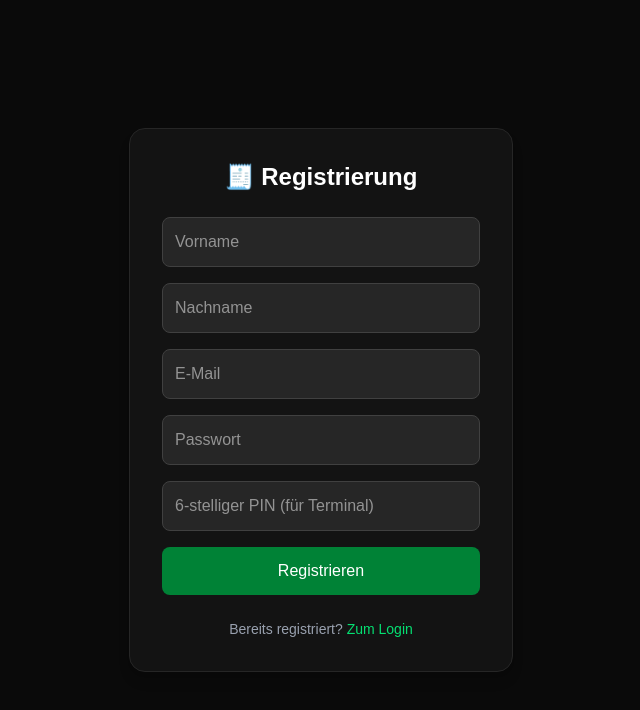
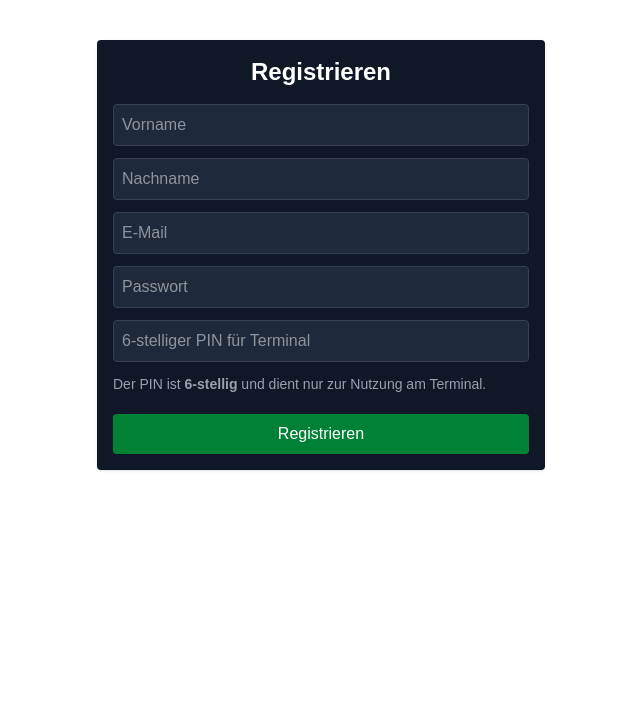
Before and after one commit to StefGyr/TSV-Loscherd-Herren-Getraenke, a Next.js app: page /register in a window 1280 px wide. Shown: the top 710 px of the page, without its empty margins (319-959 px from the left). Built offline with nearby package versions, Linux system fonts and the light colour scheme; no server answers.

Commit message:
Fix: Supabase Modul & Registrierung mit Name und PIN

```diff
--- a/app/(auth)/register/page.tsx
+++ b/app/(auth)/register/page.tsx
@@ -1,144 +1,134 @@
 'use client'
 
-import { useEffect, useState } from 'react'
+import { useState } from 'react'
 import { useRouter } from 'next/navigation'
-import { motion } from 'framer-motion'
+import { supabase } from '@/lib/supabase'
 
 export default function RegisterPage() {
-  const [supabase, setSupabase] = useState<any>(null)
+  const router = useRouter()
+
+  const [firstName, setFirstName] = useState('')
+  const [lastName, setLastName] = useState('')
   const [email, setEmail] = useState('')
   const [password, setPassword] = useState('')
-  const [firstName, setFirstName] = useState('')
-  const [lastName, setLastName] = useState('')
   const [pin, setPin] = useState('')
   const [error, setError] = useState<string | null>(null)
   const [loading, setLoading] = useState(false)
-  const router = useRouter()
 
-  // ✅ Supabase korrekt laden
-  useEffect(() => {
-    import('@/lib/supabase-browser').then((m) => setSupabase(m.supabase))
-  }, [])
-
-  const handleRegister = async (e: React.FormEvent) => {
-    e.preventDefault()
-    if (!supabase) return
+  const handleRegister = async () => {
     setError(null)
     setLoading(true)
 
-    if (pin.length !== 6 || isNaN(Number(pin))) {
-      setError('PIN muss aus 6 Ziffern bestehen.')
+    if (pin.length !== 6 || !/^\d+$/.test(pin)) {
+      setError('PIN muss genau 6 Ziffern haben.')
       setLoading(false)
       return
     }
 
-    const { data, error } = await supabase.auth.signUp({
+    // 1️⃣ Prüfen, ob PIN schon vergeben
+    const { data: existingPin } = await supabase.from('profiles').select('id').eq('pin', pin)
+    if (existingPin && existingPin.length > 0) {
+      setError('Diese PIN ist bereits vergeben – bitte eine andere wählen.')
+      setLoading(false)
+      return
+    }
+
+    // 2️⃣ Benutzer registrieren
+    const { data: signUpData, error: signUpError } = await supabase.auth.signUp({
       email,
       password,
     })
 
-    if (error) {
-      setError(error.message)
+    if (signUpError) {
+      setError('Registrierung fehlgeschlagen: ' + signUpError.message)
       setLoading(false)
       return
     }
 
-    const user = data.user
-    if (user) {
-      const { error: insertError } = await supabase.from('profiles').insert([
-        {
-          id: user.id,
-          name: `${firstName} ${lastName}`,
+    const userId = signUpData?.user?.id
+    if (!userId) {
+      setError('Registrierung unvollständig – bitte erneut versuchen.')
+      setLoading(false)
+      return
+    }
+
+    // 3️⃣ Profil-Daten ergänzen
+    const { error: profileError } = await supabase
+      .from('profiles')
+      .update({
         first_name: firstName,
         last_name: lastName,
         pin,
-          email,
         is_admin: false,
-        },
-      ])
+      })
+      .eq('id', userId)
 
-      if (insertError) {
-        console.error('Profile insert failed:', insertError)
-        setError('Fehler beim Anlegen des Profils.')
-      }
+    if (profileError) {
+      console.error(profileError)
+      setError('Fehler beim Speichern des Profils.')
+      setLoading(false)
+      return
     }
 
+    // 4️⃣ Weiterleitung
+    router.push('/login')
     setLoading(false)
-    router.push('/login')
   }
 
   return (
-    <div className="min-h-screen flex items-center justify-center bg-neutral-950 text-white px-6">
-      <motion.div
-        initial={{ opacity: 0, y: 30 }}
-        animate={{ opacity: 1, y: 0 }}
-        className="bg-neutral-900/70 border border-neutral-800 p-8 rounded-2xl w-full max-w-sm shadow-lg"
-      >
-        <h1 className="text-2xl font-semibold mb-6 text-center">🧾 Registrierung</h1>
+    <div className="max-w-md mx-auto mt-10 p-4 bg-gray-900 rounded shadow text-white">
+      <h1 className="text-2xl font-bold mb-4 text-center">Registrieren</h1>
 
-        <form onSubmit={handleRegister} className="space-y-4">
+      <div className="space-y-3">
         <input
           type="text"
           placeholder="Vorname"
           value={firstName}
           onChange={(e) => setFirstName(e.target.value)}
-            className="w-full p-3 rounded-lg bg-neutral-800 border border-neutral-700 focus:outline-none focus:ring-2 focus:ring-green-600"
-            required
+          className="w-full p-2 rounded bg-gray-800 border border-gray-700"
         />
         <input
           type="text"
           placeholder="Nachname"
           value={lastName}
           onChange={(e) => setLastName(e.target.value)}
-            className="w-full p-3 rounded-lg bg-neutral-800 border border-neutral-700 focus:outline-none focus:ring-2 focus:ring-green-600"
-            required
+          className="w-full p-2 rounded bg-gray-800 border border-gray-700"
         />
         <input
           type="email"
           placeholder="E-Mail"
           value={email}
           onChange={(e) => setEmail(e.target.value)}
-            className="w-full p-3 rounded-lg bg-neutral-800 border border-neutral-700 focus:outline-none focus:ring-2 focus:ring-green-600"
-            required
+          className="w-full p-2 rounded bg-gray-800 border border-gray-700"
         />
         <input
           type="password"
           placeholder="Passwort"
           value={password}
           onChange={(e) => setPassword(e.target.value)}
-            className="w-full p-3 rounded-lg bg-neutral-800 border border-neutral-700 focus:outline-none focus:ring-2 focus:ring-green-600"
-            required
+          className="w-full p-2 rounded bg-gray-800 border border-gray-700"
         />
         <input
           type="text"
-            placeholder="6-stelliger PIN (für Terminal)"
+          placeholder="6-stelliger PIN für Terminal"
           value={pin}
           onChange={(e) => setPin(e.target.value)}
-            maxLength={6}
-            className="w-full p-3 rounded-lg bg-neutral-800 border border-neutral-700 focus:outline-none focus:ring-2 focus:ring-green-600"
-            required
+          className="w-full p-2 rounded bg-gray-800 border border-gray-700"
         />
+        <p className="text-sm text-gray-400">
+          Der PIN ist <strong>6-stellig</strong> und dient nur zur Nutzung am Terminal.
+        </p>
 
         {error && <p className="text-red-400 text-sm">{error}</p>}
 
         <button
-            type="submit"
+          onClick={handleRegister}
           disabled={loading}
-            className="w-full bg-green-700 hover:bg-green-800 py-3 rounded-lg font-medium transition disabled:opacity-50"
+          className="w-full bg-green-700 hover:bg-green-800 p-2 rounded mt-2 font-medium disabled:opacity-50"
         >
-            {loading ? 'Registriere...' : 'Registrieren'}
+          {loading ? 'Registrieren...' : 'Registrieren'}
         </button>
-        </form>
-
-        <div className="mt-6 text-center text-sm text-gray-400">
-          <p>
-            Bereits registriert?{' '}
-            <a href="/login" className="text-green-400 hover:underline">
-              Zum Login
-            </a>
-          </p>
       </div>
-      </motion.div>
     </div>
   )
 }
--- a/lib/supabase.ts
+++ b/lib/supabase.ts
@@ -0,0 +1,8 @@
+import { createClient } from '@supabase/supabase-js'
+
+// 🔹 Deine Supabase-Keys aus den Environment-Variablen
+const supabaseUrl = process.env.NEXT_PUBLIC_SUPABASE_URL as string
+const supabaseAnonKey = process.env.NEXT_PUBLIC_SUPABASE_ANON_KEY as string
+
+// 🔹 Client erstellen
+export const supabase = createClient(supabaseUrl, supabaseAnonKey)
```
Lines whose indentation alone changed are shown as unchanged.
